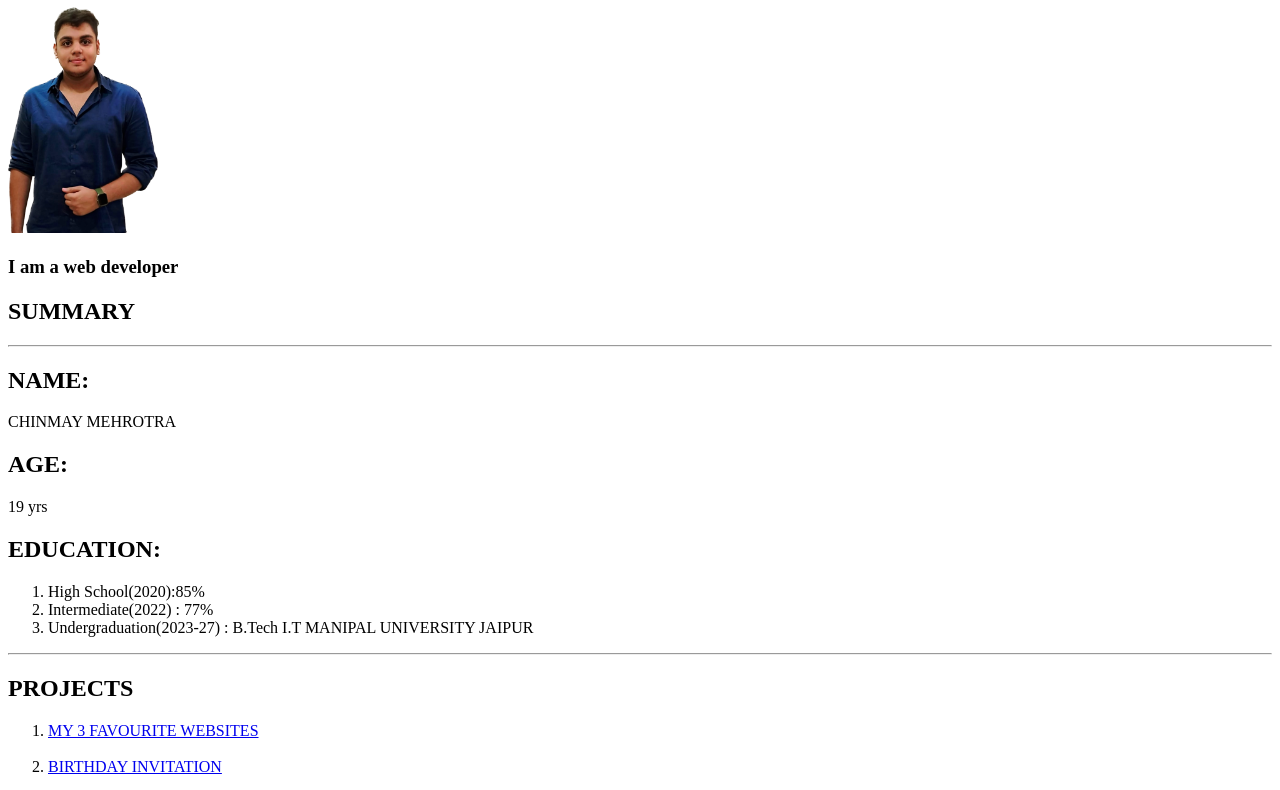
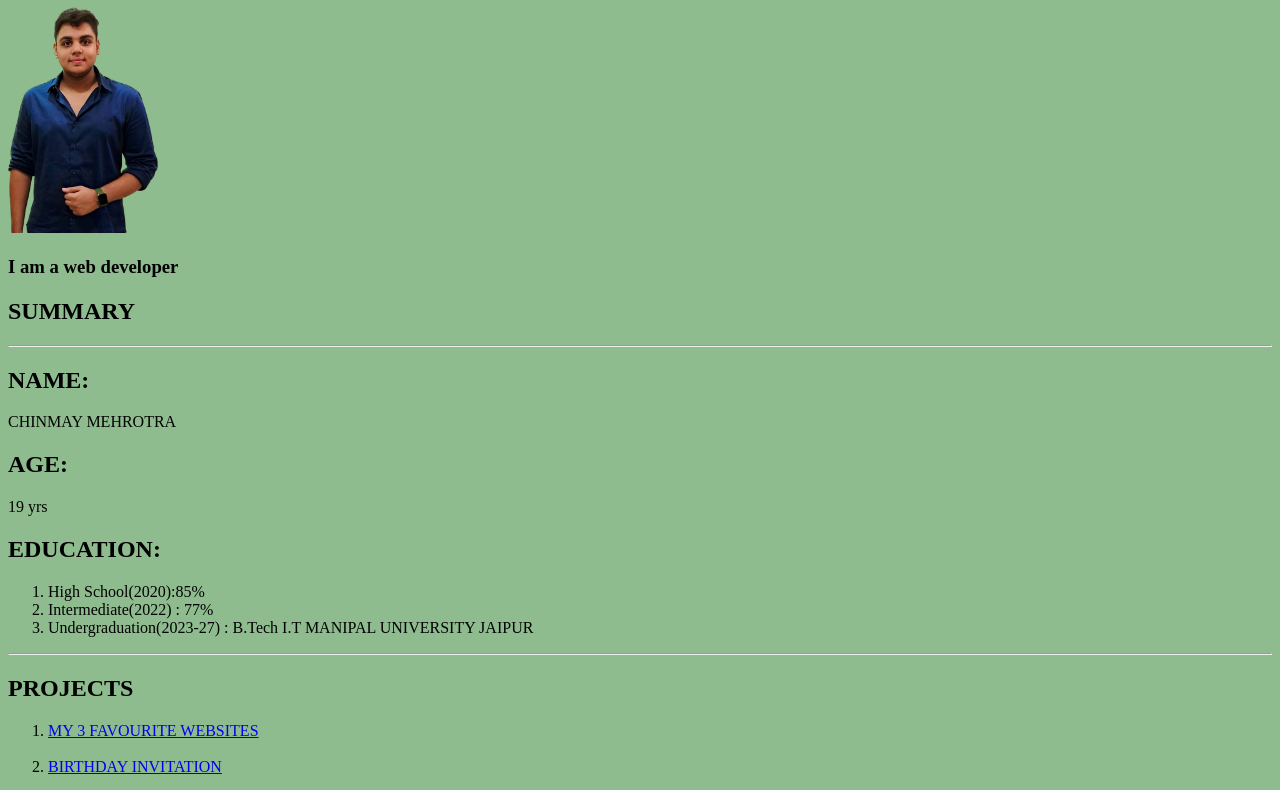
Before and after one commit to chinmay3012/html-portfolio, a website: page index.html in a window 1280 px wide. Shown: the part 73-863 px from the top of the page. Drawn offline with Linux system fonts and the light colour scheme.

Commit message:
Update index.html

```diff
--- a/index.html
+++ b/index.html
@@ -1,5 +1,5 @@
 <!DOCTYPE html>
-<html lang="en">
+<html lang="en" style="background:darkseagreen">
   <head>
     <meta charset="UTF-8">
     <title>
```
